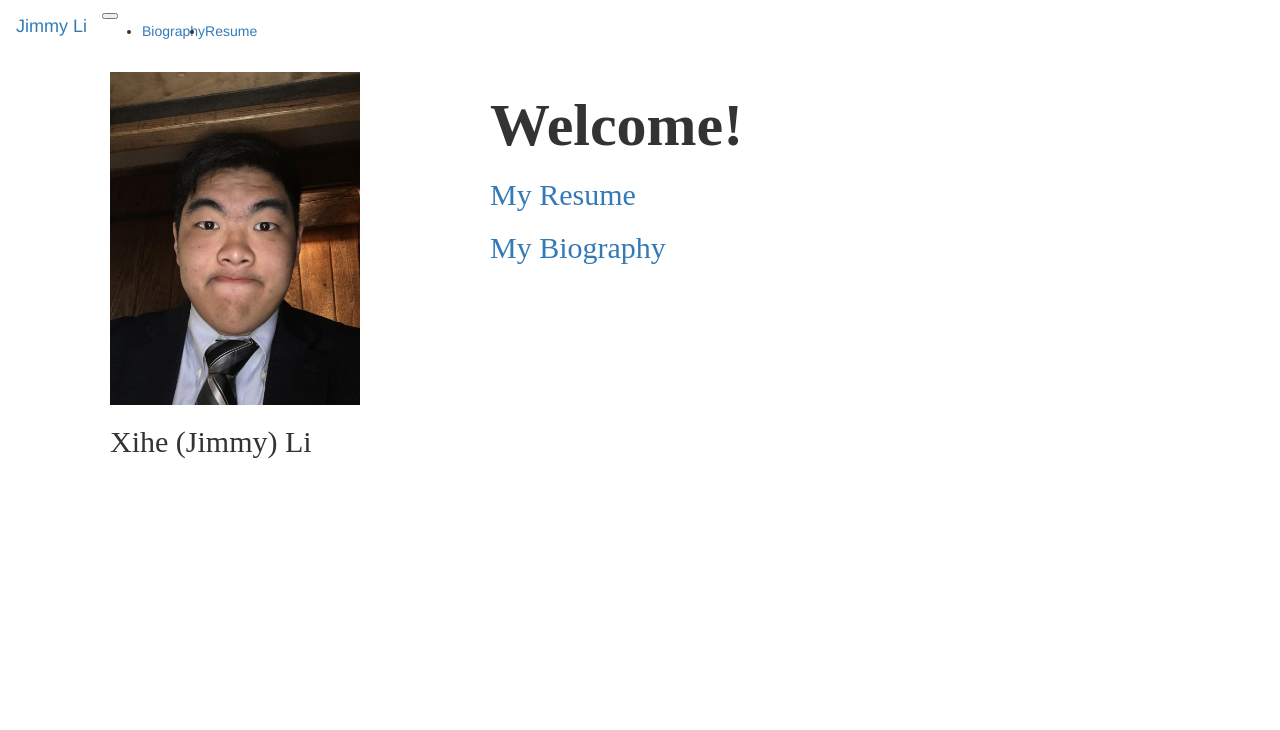
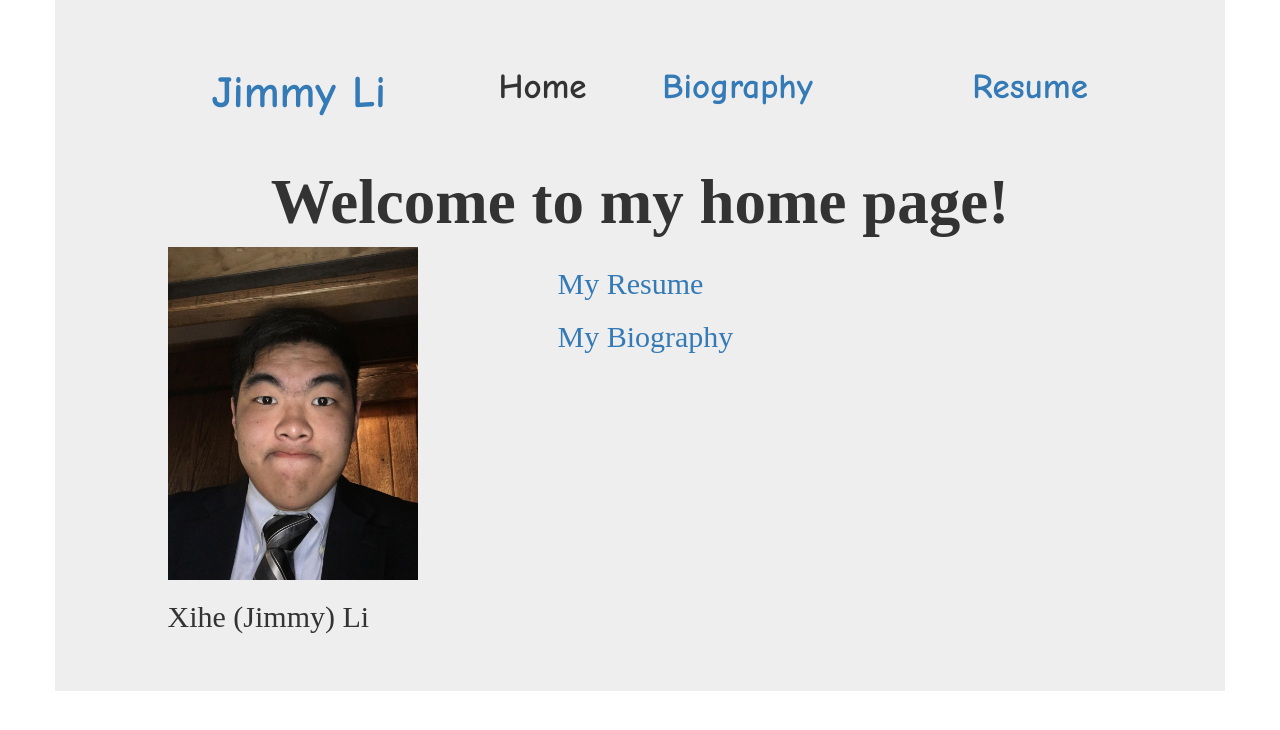
Before and after one commit to JimmyLi2020/jimmyli2020.github.io, a plain HTML site: page index.html in a window 1280 px wide. Drawn offline with nearby package versions, Linux system fonts and the light colour scheme.

Commit message:
Finish work

```diff
--- a/index.html
+++ b/index.html
@@ -1,10 +1,11 @@
 <!DOCTYPE html>
 <html lang="en">
 <head>
-
 	<meta charset="utf-8">
     <meta http-equiv="X-UA-Compatible" content="IE=edge">
     <meta name="viewport" content="width=device-width, initial-scale=1">
+
+
 
     <script src="https://ajax.googleapis.com/ajax/libs/jquery/1.12.4/jquery.min.js"></script>
 
@@ -13,6 +14,7 @@
 
     <!-- Bootstrap JavaScript -->
     <script src="https://maxcdn.bootstrapcdn.com/bootstrap/3.3.7/js/bootstrap.min.js" integrity="sha384-Tc5IQib027qvyjSMfHjOMaLkfuWVxZxUPnCJA7l2mCWNIpG9mGCD8wGNIcPD7Txa" crossorigin="anonymous"></script>
+
     <!-- Personal CSS file -->
     <link rel="stylesheet" type="text/css" href="style.css">
 
@@ -20,41 +22,37 @@
 
 </head>
 <body>
-
-
-
-    <nav class="navbar navbar-expand-lg navbar-light bg-light">
-        <a href="index.html" class="navbar-brand">Jimmy Li</a>
-        <button class="navbar-toggler" data-toggle="collapse" data-target="#navbarMenu">
-            <span class="navbar-toggler-icon"></span>
-        </button>
-        <div class="collapse navbar-collapse" id="navbarMenu">
-            <ul class="navbar-nav">
-            <li class="nav-item">
-                <a href="bio.html">Biography</a>
-            </li>
-            <li class="nav-item">
-                <a href="resume.html">Resume</a>
-            </li>
-        </ul>
+    <div class="container jumbotron">
+        <div class="row">
+            <div class="col-lg-1 col-md-1 col-sm-1"></div>
+            <div class="col-lg-3 col-md-3 col-sm-3">
+                <a href="index.html"><h1 class="sansserif">Jimmy Li</h1></a>
             </div>
-    </nav>
-
-
-
-    <div class="container row">
+            <div class="col-lg-2 col-md-2 col-sm-2">
+                <h1 class="sansserifsmall">Home</h1>
+            </div>
+            <div class="col-lg-2 col-md-2 col-sm-2">
+                <a href="bio.html"><h1 class="sansserifsmall">Biography</h1></a>
+            </div>
+            <div class="col-lg-1 col-md-1 col-sm-1"></div>
+            <div class="col-lg-2 col-md-2 col-sm-2">
+                <a href="resume.html"><h1 class="sansserifsmall">Resume</h1></a>
+            </div>
+        </div>
+        <br>
+        <h1 class="serif">Welcome to my home page!</h1>
+        <div class="row">
             <div class="col-lg-1 col-md-1 col-sm-1"></div>
             <div class="col-lg-4 col-md-4 col-sm-4">
                 <img class="img-responsive" src="portrait.jpg" alt="Jimmy Li">
                 <h2 class="serif">Xihe (Jimmy) Li</h2>
             </div>
             <div class="col-lg-7 col-md-7 col-sm-7 serif">
-            <h1 class="">Welcome!</h1>
                 <a href="resume.html"><h2>My Resume</h2></a>
                 <a href="bio.html"><h2>My Biography</h2></a>
             </div>
         </div>
-
+	</div>
 
     <script src="https://code.jquery.com/jquery-3.5.1.slim.min.js" integrity="sha384-DfXdz2htPH0lsSSs5nCTpuj/zy4C+OGpamoFVy38MVBnE+IbbVYUew+OrCXaRkfj" crossorigin="anonymous"></script>
     <script src="https://cdn.jsdelivr.net/npm/popper.js@1.16.0/dist/umd/popper.min.js" integrity="sha384-Q6E9RHvbIyZFJoft+2mJbHaEWldlvI9IOYy5n3zV9zzTtmI3UksdQRVvoxMfooAo" crossorigin="anonymous"></script>
--- a/style.css
+++ b/style.css
@@ -4,12 +4,13 @@
 }
 
 .serif {
-  font-family: "Times New Roman", Times, serif;
+	font-family: "Times New Roman", Times, serif;
 }
 
 h1 {
 	font-size: 60px;
 	font-weight: bold;
+	text-align: center;
 }
 
 p {
@@ -20,3 +21,13 @@ p {
 .list {
 	font-size: 30px;
 }
+
+.sansserif {
+	font-family: "Comic Sans MS", cursive, sans-serif;
+	font-size: 45px !important;
+}
+
+.sansserifsmall {
+	font-family: "Comic Sans MS", cursive, sans-serif;
+	font-size: 35px !important;
+}
```
Also changed, not shown: bio.html (+19 -5 lines), resume.html (+19 -5 lines). Lines whose indentation alone changed are shown as unchanged.
